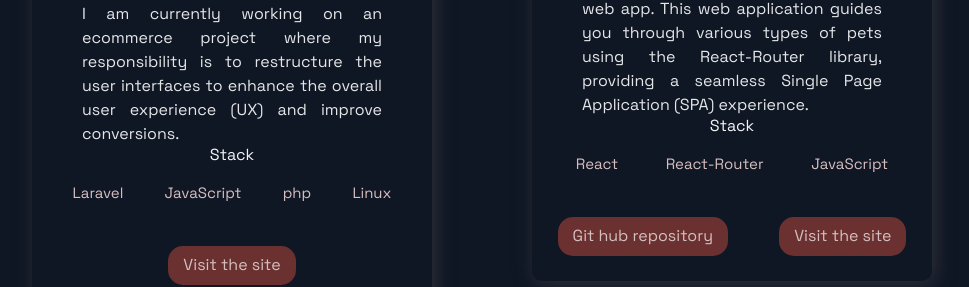
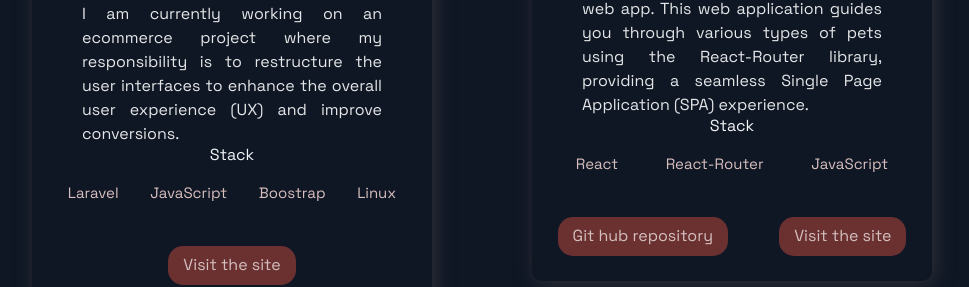
Before and after one commit to Gab0CS/Gab0CS.github.io, a Next.js app: page / in a window 1280 px wide. Shown: the part 1209-1496 px from the top of the page, without its empty margins (158-1127 px from the left). Built offline with nearby package versions, Linux system fonts and the light colour scheme.

Commit message:
Boostrap added to stack technologies

```diff
--- a/src/components/Acomplishments/Acomplishments.js
+++ b/src/components/Acomplishments/Acomplishments.js
@@ -5,7 +5,7 @@ import { Box, Boxes, BoxNum, BoxText } from './AcomplishmentsStyles';
 
 const data = [
   { number: 10, text: 'Happy freelance clients.'},
-  { number: 2, text: 'Years of experience.', },
+  { number: 1, text: 'Year of experience.', },
   { number: 6, text: 'Online courses and certifications.', },
   { number: 1, text: 'Bachelor Degree.', }
 ];
--- a/src/components/Technologies/Technologies.js
+++ b/src/components/Technologies/Technologies.js
@@ -18,6 +18,7 @@ const Technologies = () =>  (
             React.Js <br />
             Vue.Js<br />
             React Native <br />
+            Boostrap <br/>
             Laravel
           </ListParagraph>
         </ListContainer>
--- a/src/constants/constants.js
+++ b/src/constants/constants.js
@@ -3,7 +3,7 @@ export const projects = [
     title: 'Fiubags',
     description: 'I am currently working on an ecommerce project where my responsibility is to restructure the user interfaces to enhance the overall user experience (UX) and improve conversions.',
     image: '/images/fiubags.jpg',
-      tags: ['Laravel', 'JavaScript', 'php', 'Linux'],
+      tags: ['Laravel', 'JavaScript', 'Boostrap', 'Linux'],
     source: 'https://fiubags.mx/',
     visit: '#!',
     id: 0,
```
